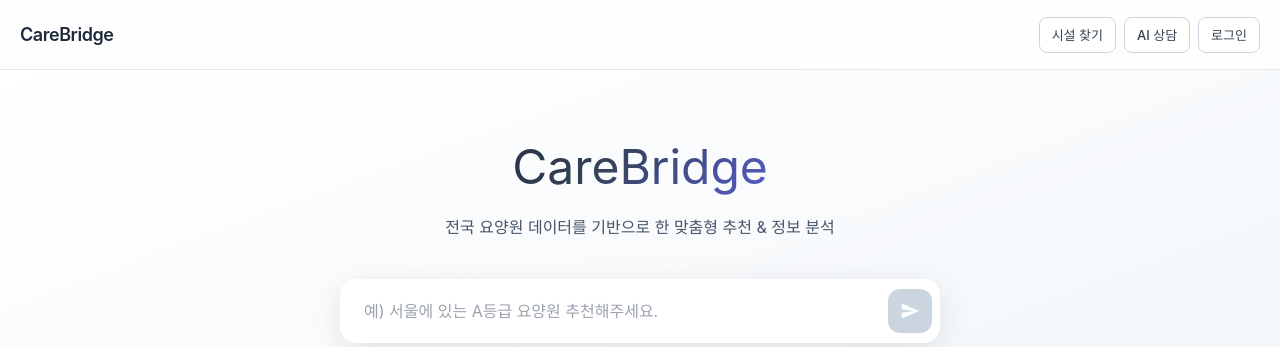
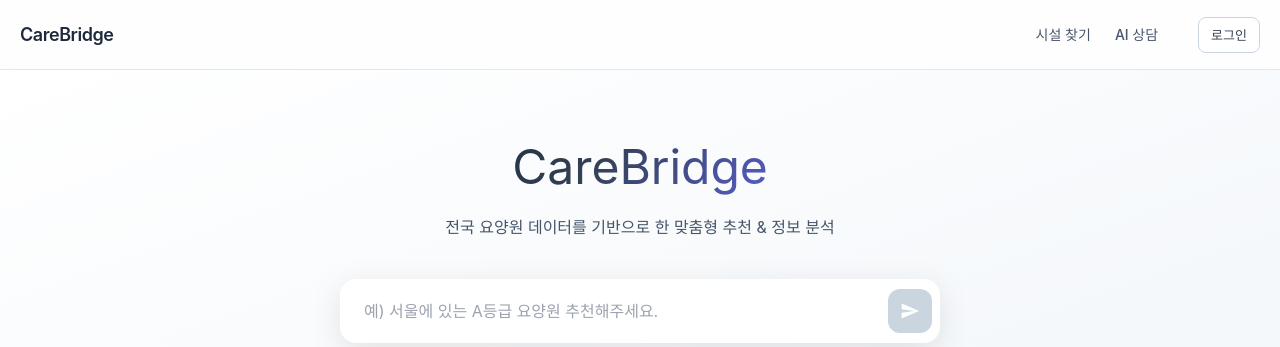
Before and after one commit to no-gari/nursinghome, a Django app: page / in a window 1280 px wide. Shown: the top 347 px of the page. Run offline with Django 5.2, Linux system fonts and the light colour scheme; parts of the project's set-up code (start-up, migrations or seed data) failed here and were passed over; some libraries are stand-ins or nearby versions.

Commit message:
navbar 수정

```diff
--- a/templates/core/_navbar.html
+++ b/templates/core/_navbar.html
@@ -7,17 +7,19 @@
         <!-- Spacer -->
         <div class="flex-1"></div>
         <!-- Right: Utilities (Desktop) -->
-      <div class="shrink-0 hidden md:flex items-center gap-2 text-sm">
+        <div class="shrink-0 hidden md:flex items-center gap-6 text-sm">
             {% with current=request.resolver_match.url_name %}
-            <a href="{% url 'core:facility_list' %}" class="px-3 h-9 inline-flex items-center rounded-lg border text-[13px] font-medium transition border-slate-300 bg-white hover:border-slate-500 hover:text-slate-700 {% if current == 'facility_list' %}underline underline-offset-4{% endif %}">시설 찾기</a>
-            <a href="{% url 'core:chat' %}" class="px-3 h-9 inline-flex items-center rounded-lg border text-[13px] font-medium transition border-slate-300 bg-white hover:border-slate-500 hover:text-slate-700 {% if current == 'chat' %}underline underline-offset-4{% endif %}">AI 상담</a>
+            <a href="{% url 'core:facility_list' %}" class="text-slate-600 hover:text-slate-900 transition font-medium {% if current == 'facility_list' %}text-slate-900 underline underline-offset-4{% endif %}">시설 찾기</a>
+            <a href="{% url 'core:chat' %}" class="text-slate-600 hover:text-slate-900 transition font-medium {% if current == 'chat' %}text-slate-900 underline underline-offset-4{% endif %}">AI 상담</a>
             {% endwith %}
+            <div class="flex items-center gap-2 ml-4">
                 {% if request.user.is_authenticated %}
                 <span class="hidden lg:inline-block px-2 text-slate-600 text-[13px]">안녕하세요, <strong>{{ request.user.username }}</strong></span>
                 <a href="{% url 'auth-logout' %}?next={{ request.path }}" class="px-3 h-9 inline-flex items-center rounded-lg border border-slate-300 bg-white hover:border-slate-500 hover:text-slate-700 transition text-[13px] font-medium">로그아웃</a>
                 {% else %}
                 <a href="{% url 'login-page' %}?next={{ request.path }}" class="px-3 h-9 inline-flex items-center rounded-lg border border-slate-300 bg-white hover:border-slate-500 hover:text-slate-700 transition text-[13px] font-medium">로그인</a>
                 {% endif %}
+            </div>
         </div>
         <!-- Mobile Hamburger -->
         <button type="button" aria-label="메뉴 열기" id="navMobileBtn" class="md:hidden inline-flex items-center justify-center w-10 h-10 rounded-lg border border-slate-300 bg-white text-slate-600 hover:border-slate-500 focus:outline-none focus:ring-2 focus:ring-indigo-500">
```
Lines whose indentation alone changed are shown as unchanged.
